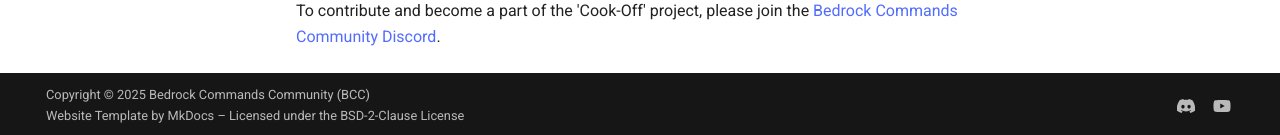
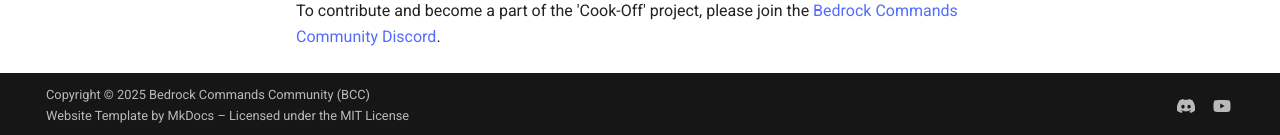
Before and after one commit to BedrockCommands/Cook-Off-Docs, an MkDocs documentation site: the page built from docs/docs/index.md, in a window 1280 px wide and 1330 px high. Shown: the part 1192-1327 px from the top of the window. Built offline with MkDocs 1.6.1 and Material for MkDocs 9.7.7, drawn with Linux system fonts in a browser that asks for light colours; comment, search, counter and statistics services are not loaded.

Commit message:
updated to correct license for mkdocs material

```diff
--- a/docs/mkdocs.yml
+++ b/docs/mkdocs.yml
@@ -5,7 +5,7 @@
 
 copyright: |
   Copyright &copy; 2025 Bedrock Commands Community (BCC) <br>
-  Website Template by <a href="https://squidfunk.github.io/mkdocs-material/">MkDocs</a> – Licensed under the <a href="https://opensource.org/licenses/BSD-2-Clause">BSD-2-Clause License</a>
+  Website Template by <a href="https://squidfunk.github.io/mkdocs-material/">MkDocs</a> – Licensed under the <a href="https://opensource.org/license/mit">MIT License</a>
 extra:
   generator: false
   social:
```
